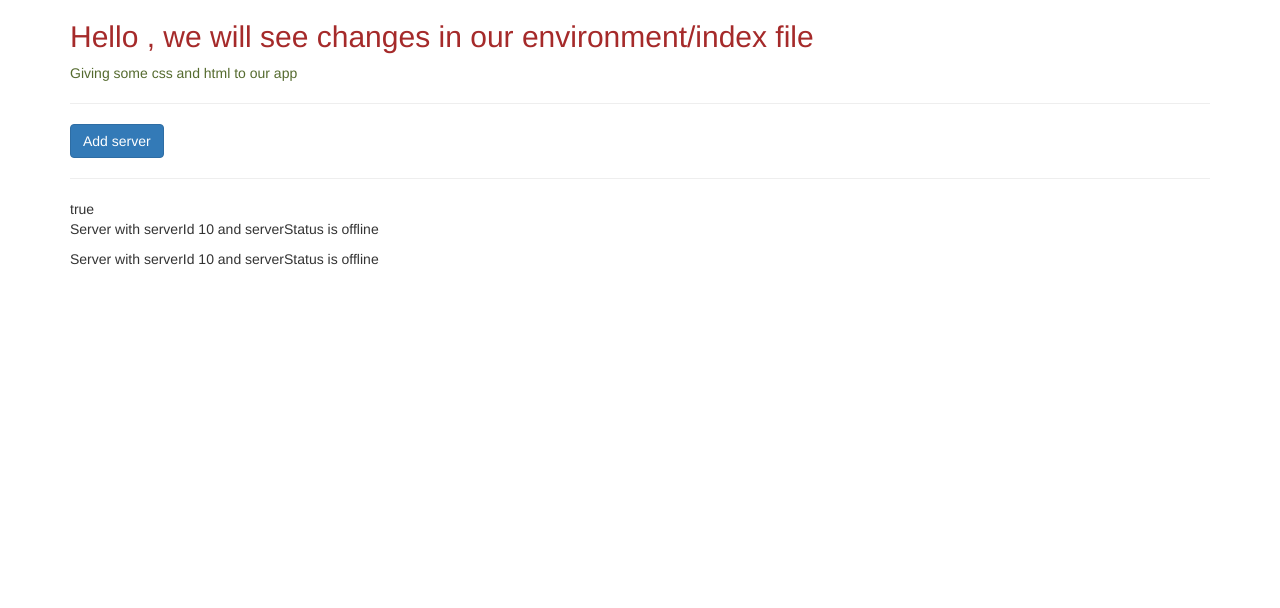
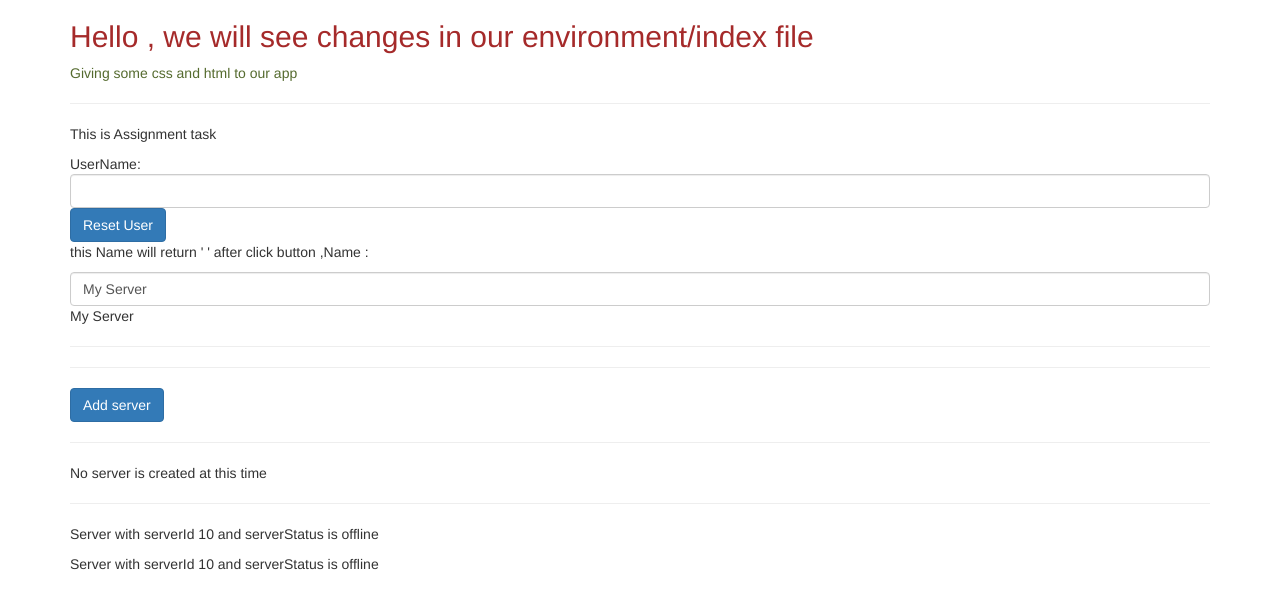
Before and after one commit to Shruti271099/Angular, an Angular app: page / in a window 1280 px wide. Shown: the top 608 px of the page. Built offline with nearby package versions, Linux system fonts and the light colour scheme.

Commit message:
030-037-data-binding

```diff
--- a/src/app/servers/servers.component.html
+++ b/src/app/servers/servers.component.html
@@ -1,5 +1,24 @@
-<button class="btn btn-primary" [disabled]=!allowNewserver>Add server</button>
+<p>This is Assignment task</p>
+UserName: <input type="text" class="form-control" [(ngModel)]="UserName">
+
+<button class="btn btn-primary" [disabled]="UserName === ''" (click)="UserName = ''"> Reset User</button>
+<p>this Name will return ' ' after click button ,Name :{{ UserName }}</p>
+<!-- <input type="text" (input)="onUpdateName($event)"> -->
+<input type="text" class="form-control" [(ngModel)]="UpdateName">
+<p>{{ UpdateName }}</p>
 <hr>
-{{allowNewserver}}
+
+<hr>
+<button class="btn btn-primary" [disabled]=!allowNewserver (click)="onCreationServer()"> Add server</button>
+<hr>
+<p>{{ createServer}}</p>
+<hr>
+
+<!-- string Interoplation -->
+<!-- {{allowNewserver}} -->
+<!-- --------------------------------- -->
+<!-- property Binding -->
+<!-- <p [innerText]= "allowNewserver" ></p> -->
+
 <app-server></app-server>
 <app-server></app-server>
--- a/src/app/servers/servers.component.ts
+++ b/src/app/servers/servers.component.ts
@@ -7,14 +7,25 @@ import { Component, OnInit } from '@angular/core';
 })
 export class ServersComponent implements OnInit {
   allowNewserver = false;
+  createServer = "No server is created at this time";
+  UpdateName = "My Server";
+  UserName = " ";
 
   constructor() {
     setTimeout(() => {
       this.allowNewserver = true;
     },2000);
+
   }
 
   ngOnInit(): void {
   }
+  onCreationServer(){
+    this.createServer = "Server Created   and name is "+this.UpdateName;
+  };
+  onUpdateName( event:Event){
+    this.UpdateName = (<HTMLInputElement>event.target).value;
+  }
+
 
 }
```
